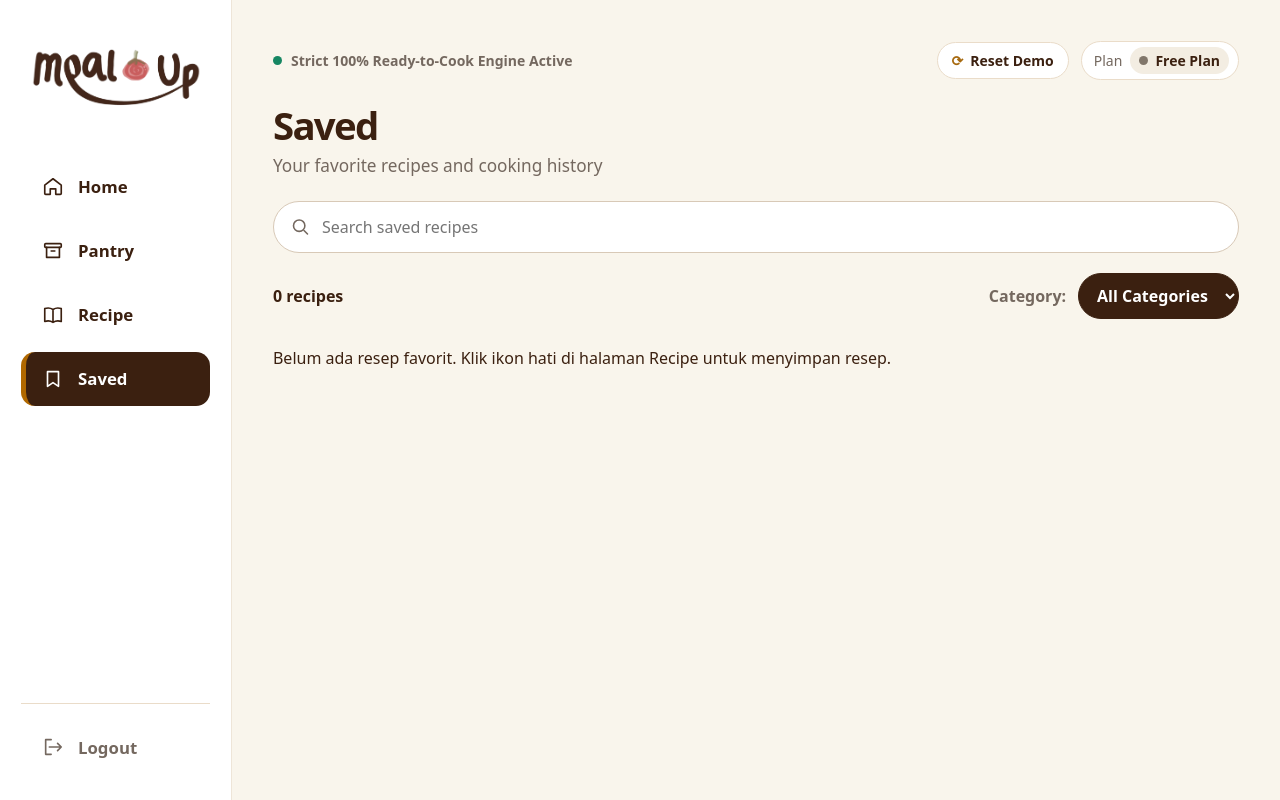
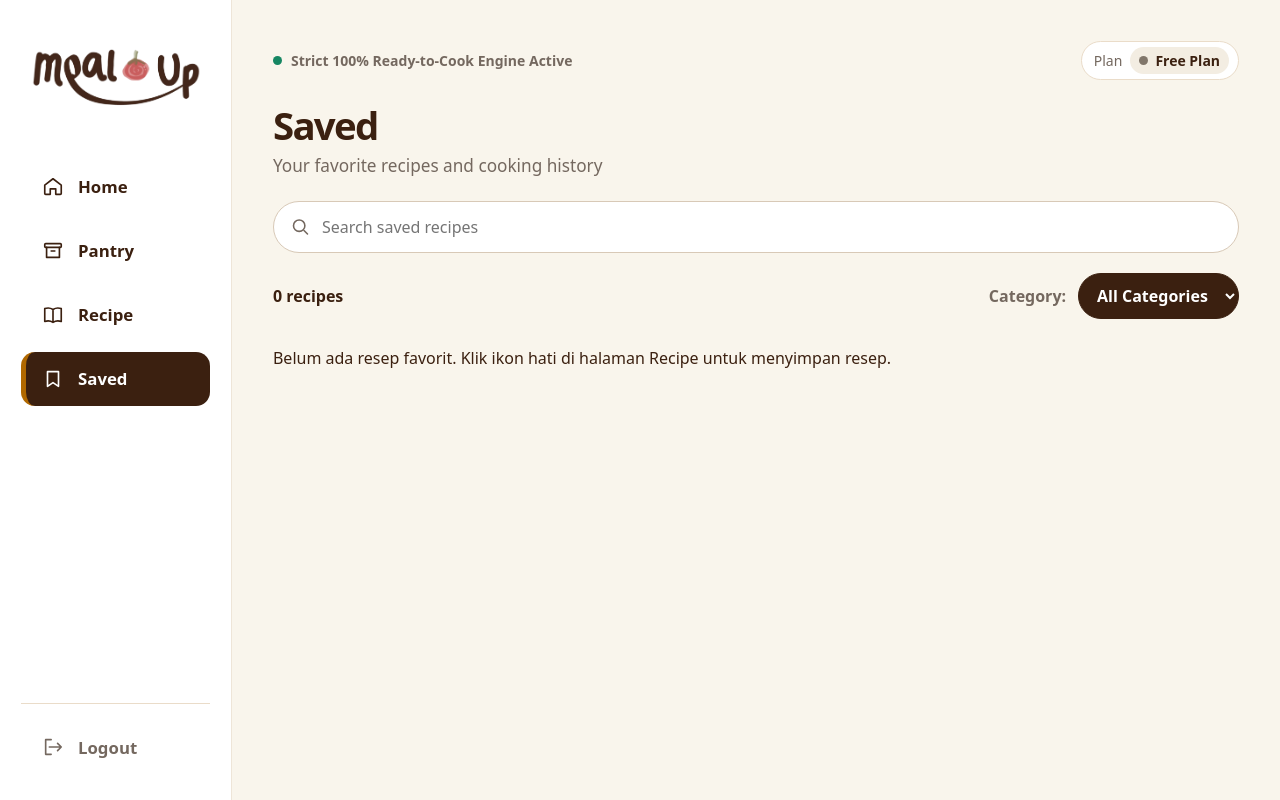
Before and after one commit to Adel162-debug/mealup, a Laravel app: page /saved in a window 1280 px wide. Run offline with Laravel 12, Linux system fonts and the light colour scheme.

Commit message:
Sblm di update

```diff
--- a/resources/views/layouts/mealup.blade.php
+++ b/resources/views/layouts/mealup.blade.php
@@ -145,8 +145,7 @@
             .mealup-sidebar-footer { display: none; }
             .mealup-main { padding: 24px 16px; }
         }
-        .mealup-page-bar,
-        .mealup-demo-actions {
+        .mealup-page-bar {
             display: flex;
             align-items: center;
             flex-wrap: wrap;
@@ -207,29 +206,6 @@
             .mealup-page-bar { margin-bottom: 18px; }
         }
 
-        .mealup-demo-reset {
-            display: inline-flex;
-            align-items: center;
-            gap: 7px;
-            padding: 8px 14px;
-            border: 1px solid var(--meal-border);
-            border-radius: 999px;
-            background: #fff;
-            color: var(--meal-brown);
-            font: inherit;
-            font-size: .875rem;
-            font-weight: 650;
-            cursor: pointer;
-        }
-
-        .mealup-demo-reset:hover { border-color: var(--meal-gold); }
-        .mealup-demo-reset span { color: var(--meal-gold); }
-
-        .mealup-demo-error {
-            margin: 0;
-            color: #832f26;
-            font-size: .875rem;
-        }
     </style>
     @stack('styles')
 </head>
@@ -270,24 +246,14 @@
             </div>
         </aside>
 
-        <main class="mealup-main">
+        <main class="mealup-main" @if (request()->routeIs('pantry.index')) data-mealup-page="pantry" @endif>
             @if (request()->routeIs('pantry.index', 'recipes.index', 'saved.index'))
                 <div class="mealup-page-bar">
                     <p class="mealup-ready-indicator">Strict 100% Ready-to-Cook Engine Active</p>
 
-                    <div class="mealup-demo-actions">
-                        <p id="mealup-demo-error" class="mealup-demo-error" role="status" hidden></p>
-                        <button type="button"
-                                id="mealup-demo-reset"
-                                class="mealup-demo-reset"
-                                data-pantry-url="{{ route('pantry.index') }}"
-                                data-on-pantry="{{ request()->routeIs('pantry.index') ? 'true' : 'false' }}">
-                            <span aria-hidden="true">⟳</span> Reset Demo
-                        </button>
-                        <div class="mealup-plan">
-                            <span>Plan</span>
-                            <strong class="mealup-plan-name">Free Plan</strong>
-                        </div>
+                    <div class="mealup-plan">
+                        <span>Plan</span>
+                        <strong class="mealup-plan-name">Free Plan</strong>
                     </div>
                 </div>
             @endif
@@ -318,37 +284,6 @@
         window.addEventListener('pageshow', (event) => {
             if (event.persisted) refreshSavedSidebarCount();
         });
-
-        const resetDemoButton = document.querySelector('#mealup-demo-reset');
-
-        resetDemoButton?.addEventListener('click', () => {
-            const resetDemoError = document.querySelector('#mealup-demo-error');
-            resetDemoError.hidden = true;
-
-            const confirmed = window.confirm(
-                'Kembalikan Pantry ke data contoh? Bahan tambahan, hasil edit, pilihan, favorit, dan riwayat memasak di tab ini akan dihapus.'
-            );
-
-            if (!confirmed) {
-                return;
-            }
-
-            try {
-                sessionStorage.removeItem('mealup.favorites.v1');
-                sessionStorage.removeItem('mealup.cooked.v1');
-                sessionStorage.removeItem('mealup.pantry.v1');
-            } catch (error) {
-                resetDemoError.textContent = 'Data demo tidak bisa direset di tab ini.';
-                resetDemoError.hidden = false;
-                return;
-            }
-
-            if (resetDemoButton.dataset.onPantry === 'true') {
-                window.location.reload();
-            } else {
-                window.location.replace(resetDemoButton.dataset.pantryUrl);
-            }
-        });
     </script>
 </body>
 </html>
```
